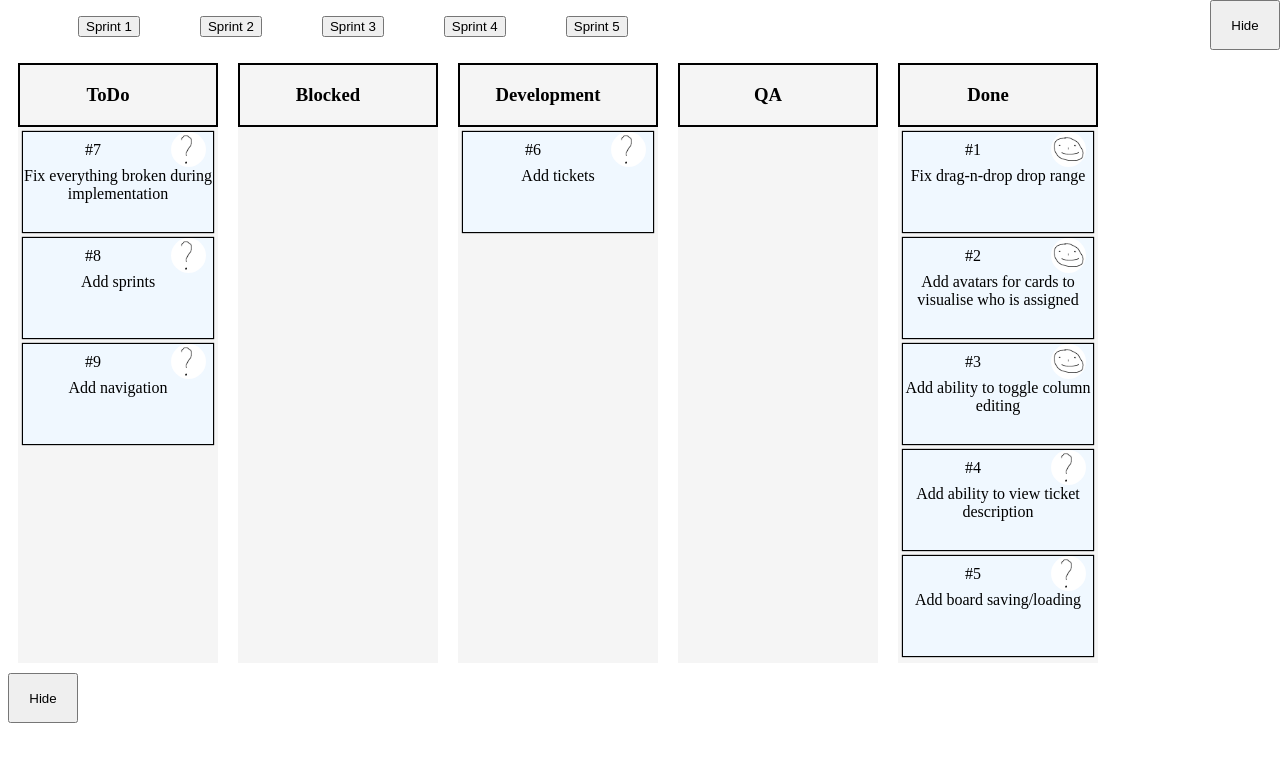
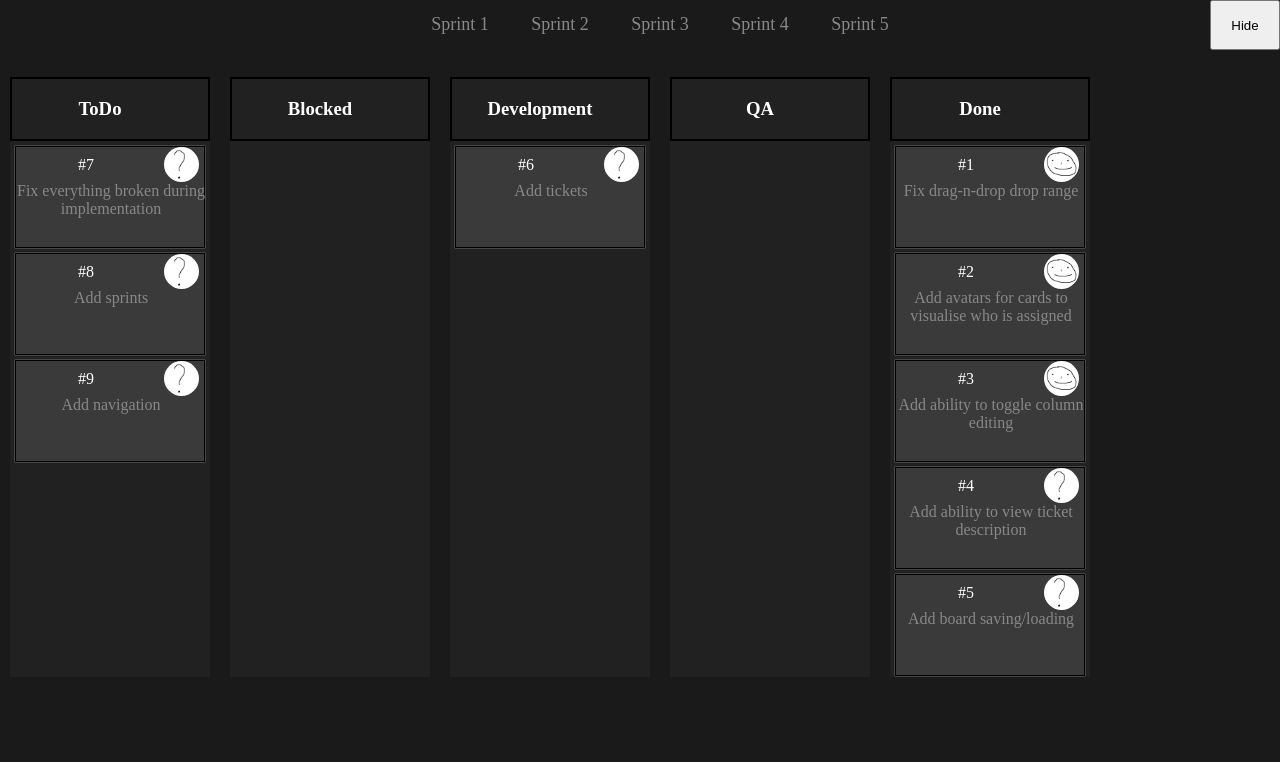
Before and after one commit to AbobaShlepa/jira, a Vue app: page /board/1 in a window 1280 px wide. Shown: the top 762 px of the page. Built offline with nearby package versions, Linux system fonts and the light colour scheme.

Commit message:
Added black theme. Updated styles for card, column and sprint

```diff
--- a/index.html
+++ b/index.html
@@ -3,6 +3,7 @@
   <head>
     <meta charset="UTF-8">
     <link rel="icon" href="/favicon.ico">
+    <link rel="stylesheet" href="/style.css">
     <meta name="viewport" content="width=device-width, initial-scale=1.0">
     <title>Vite App</title>
   </head>
--- a/src/components/BoardView.vue
+++ b/src/components/BoardView.vue
@@ -1,6 +1,5 @@
 <script setup lang="ts">
   import Board from './Board.vue';
-  import SideMenu from './SideMenu.vue'
   import SprintSelector from './SprintSelector.vue';
   import TicketView from './TicketView.vue';
 </script>
@@ -11,7 +10,6 @@
     <Board />
     <TicketView />
   </div>
-  <SideMenu class="side-menu" />
 </template>
 
 <style scoped>
--- a/src/components/Card.vue
+++ b/src/components/Card.vue
@@ -55,16 +55,7 @@
 .grid-title {
   grid-column-start: 1;
   grid-column-end: 4;
-}
-
-.card {
-  text-align: center;
-  height: 150px;
-  background-color: aliceblue;
-  box-shadow: 0 0 1px 0;
-  margin: 5px;
-  cursor: -webkit-grab;
-  width: 190px;
+  color: #888888;
 }
 
 .ticket-number {
@@ -74,9 +65,9 @@
 .card {
   text-align: center;
   height: 100px;
-  background-color: aliceblue;
+  background-color: #3A3A3A;
   box-shadow: 0 0 1px 0;
-  margin: 4px;
+  margin: 5px;
   cursor: -webkit-grab;
 }
 
--- a/src/components/Column.vue
+++ b/src/components/Column.vue
@@ -38,7 +38,7 @@
   margin: 10px;
   width: 200px;
   height: 600px;
-  background-color: whitesmoke;
+  background-color: #212121;
   text-align: center;
 }
 
--- a/src/components/SprintSelector.vue
+++ b/src/components/SprintSelector.vue
@@ -1,21 +1,23 @@
 <script setup lang="ts">
   import { useSprintStore } from '@/stores/sprints';
   import { useRouter } from 'vue-router';
+  import { ref } from 'vue';
   const { sprints } = useSprintStore();
 
   const router = useRouter();
+  const activeSprint = ref(0);
 
   function handleClick(sprintId: number) {
     router.push({ name: 'board', params: { id: sprintId } })
+    activeSprint.value = sprintId;
   }
 </script>
 
 <template>
   <ul class="container">
-    <li v-for="sprint in sprints" class="item">
-      <button @click="handleClick(sprint.id)">
-        {{ sprint.name }}
-      </button>
+    <li v-for="sprint in sprints" class="item" :class="sprint.id == activeSprint ? 'clicked' : ''"
+      @click="handleClick(sprint.id)">
+      <a>{{ sprint.name }}</a>
     </li>
   </ul>
 </template>
@@ -24,15 +26,29 @@
 .container {
   display: flex;
   list-style: none;
-  justify-content: left;
+  justify-content: center
 }
 
 .item {
-  margin: 0px 30px 0px 30px;
+  margin: 0px 0px 0px 0px;
+  font-weight: 400;
+  line-height: 1rem;
+  font-size: large;
+  color: #888888;
+  box-sizing: border-box;
+  height: 35px;
+  width: 100px;
+  text-align: center;
 }
 
-.link-clicked {
-  box-shadow: inset 0 -2 0 0 black;
+.item:hover:not(.clicked) {
+  box-shadow: inset 0 -2px 0 0 #FFFFFF;
+  color: #FFFFFF;
+}
+
+.clicked {
+  box-shadow: inset 0 -2px 0 0 #9DCCC0;
+  color: #FFFFFF !important;
 }
 
 a {
--- /dev/null
+++ b/style.css
@@ -0,0 +1,5 @@
+body {
+  margin: 0;
+  background-color: #1A1A1A;
+  color: #FFFFFF;
+}
```
